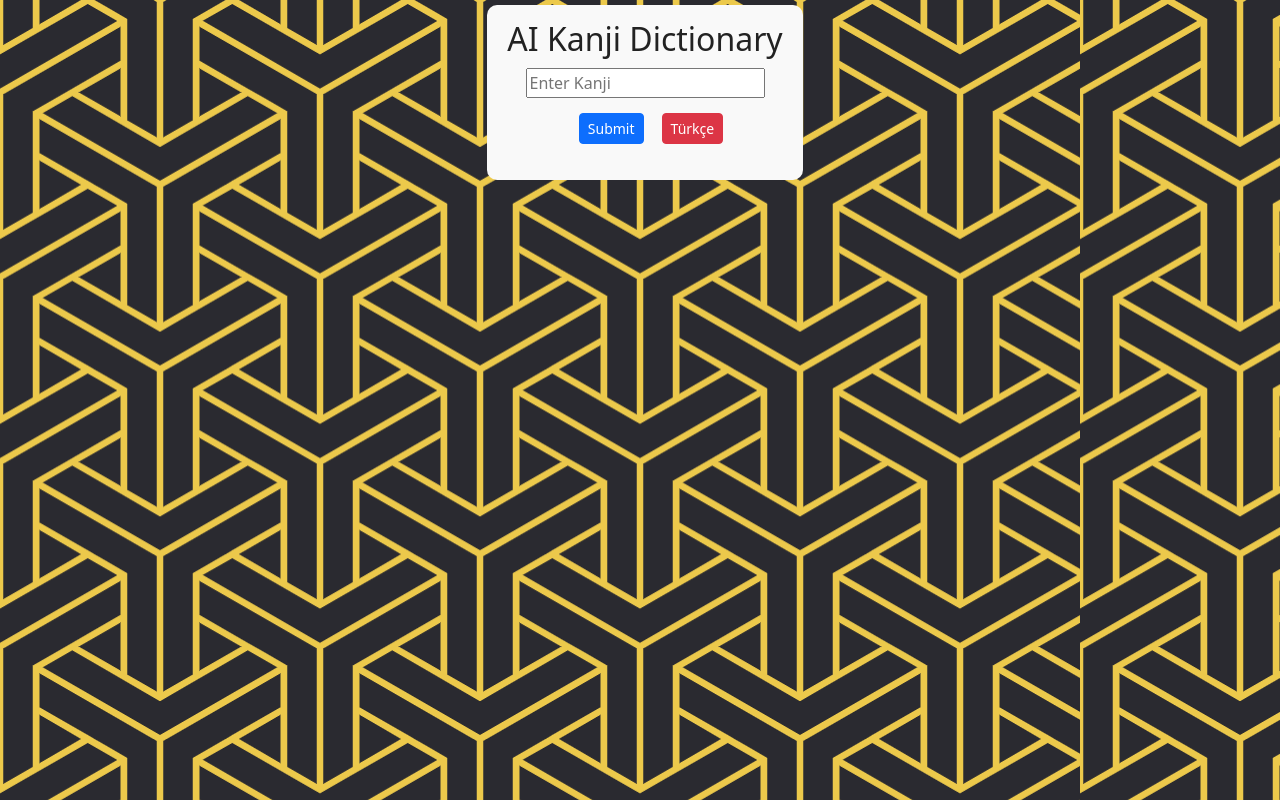
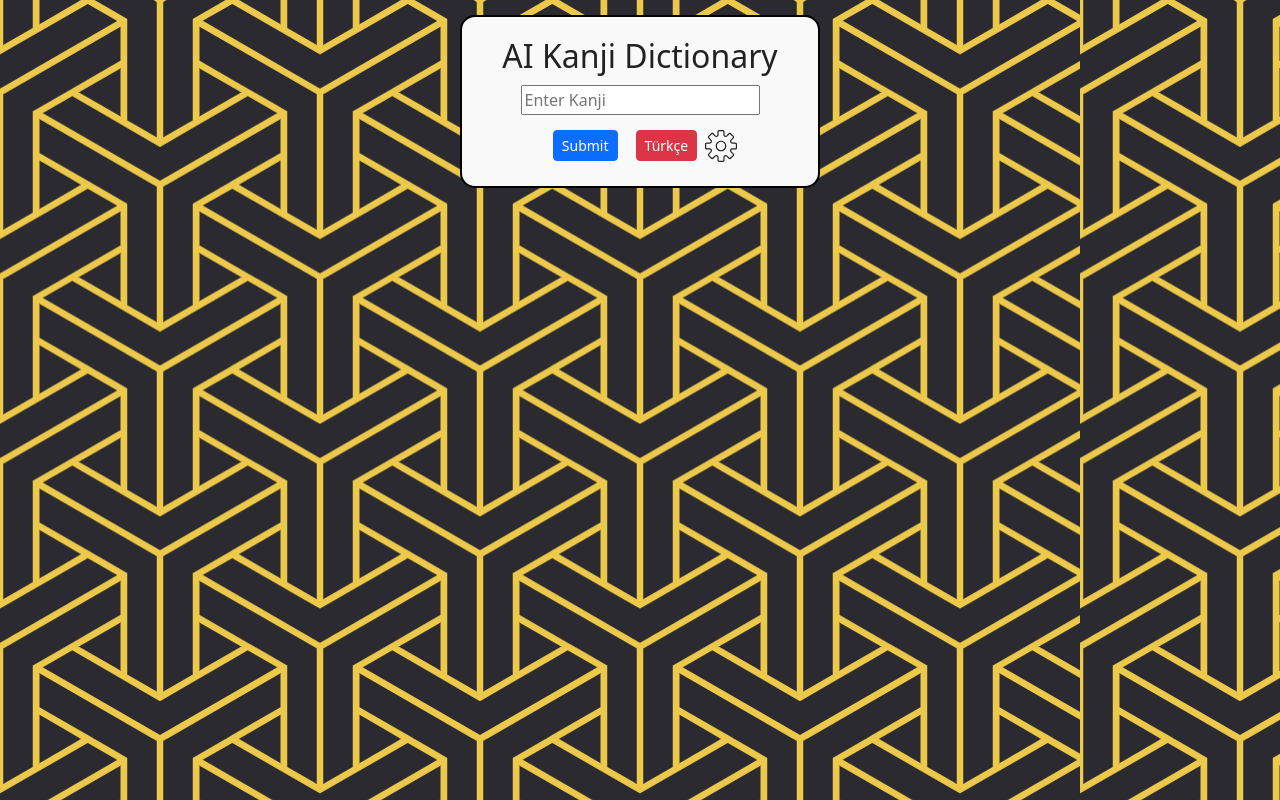
Before and after one commit to burkayakca/AiKanjiDictionaryApp, a React (Create React App) app: page / in a window 1280 px wide. Built offline with nearby package versions, Linux system fonts and the light colour scheme; a web font is replaced by a local one.

Commit message:
Add settings functionality for Gemini API Key management and improve UI layout

```diff
--- a/src/components/App.jsx
+++ b/src/components/App.jsx
@@ -2,6 +2,7 @@ import React, { useState } from "react";
 import Entry from './Entry';
 import getKanji from "./getKanji.jsx";
 import XButton from "./XButton.jsx";
+import SButton from "./SButton.jsx";
 
 function App() {
     const [jsonfile, setJsonfile] = useState(null);
@@ -9,6 +10,8 @@ function App() {
     const [errorMessage, setErrorMessage] = useState("");
     const [isLoading, setIsLoading] = useState(false);
     const [language, setLanguage] = useState("en")
+    const [settings, setSettings] = useState(false)
+    const [apikey, setApikey] = useState("")
 
     function languageSetting() {
       if (language == "en") {
@@ -33,6 +36,21 @@ function App() {
           language = {language}
         />
       );
+    }
+
+    function SettingsOpen () {
+      setSettings(true)
+    }
+
+    function SettingsClose () {
+      setSettings(false)
+    }
+
+    function saveApikey () {
+      localStorage.setItem('GEMINI_API_KEY', apikey)
+      console.log(apikey)
+      alert(language === "en" ? "API Anahtarı Kaydedildi" : "A")
+      SettingsClose()
     }
 
     function resetKanji() {
@@ -62,16 +80,44 @@ function App() {
 
     return (
       <div className="main">
+      {settings ? (
+        <div className="input-container settings">
+          <h2>{language == "en" ? "Settings" : "Ayarlar"}</h2>
+          <input
+            className="form-control-md"
+            type="text"
+            value={apikey}
+            onChange={(e) => setApikey(e.target.value)}
+            placeholder={language === "en" ? "Enter Gemini API Key" : "Gemini API Anahtarı giriniz"}
+            />
+            <div>
+              <button
+                className="btn btn-primary btn-sm text-nowrap"
+                type="submit"
+                onClick={saveApikey}
+                > {language === "en" ?  "Save Key" : "Anahtarı Kaydet"}
+              </button>
+              <button
+                className="btn btn-danger btn-sm text-nowrap lang_btn"
+                type="submit"
+                onClick={SettingsClose}
+              >
+                {language === "en" ? "Cancel" : "İptal"}
+              </button>
+              </div>
+        </div>
+      ) : (
+        <>
           {jsonfile
             ?
             <XButton
               onClick={resetKanji}
-            className={"close-svg"}
+              className={"close-svg np"}
             />
-          : <div className=" input center-container">
-          <h2 className="np">{language === "en" ? "AI Kanji Dictionary" : "YZ Kanji Sözlüğü"}</h2>
+            : <div className="input-container">
+            <h2>{language === "en" ? "AI Kanji Dictionary" : "YZ Kanji Sözlüğü"}</h2>
             <input
-          className="form-control-md np"
+            className="form-control-md"
             type="text"
             value={inputKanji}
             onChange={(e) => setInputKanji(e.target.value)}
@@ -79,7 +125,7 @@ function App() {
             />
             <div>
               <button
-              className="btn btn-primary btn-sm text-nowrap np"
+                className="btn btn-primary btn-sm text-nowrap"
                 type="submit"
                 onClick={handleFetchKanji}
                 disabled={isLoading}
@@ -89,21 +135,26 @@ function App() {
                   }
               </button>
               <button
-              className="btn btn-danger btn-sm text-nowrap np lang_btn"
+                className="btn btn-danger btn-sm text-nowrap lang_btn"
                 type="submit"
                 onClick={languageSetting}
                 disabled={isLoading || jsonfile}
               >
                 {language === "en" ? "Türkçe" : "English"}
               </button>
+              <SButton
+                className={"settings-svg"}
+                onClick={SettingsOpen}
+              />
             </div>
 
           </div>}
-
-
+          { jsonfile &&
           <dl className="dictionary">
-          {jsonfile ? createEntry(jsonfile, 0) : ""}
-        </dl>
+            {createEntry(jsonfile, 0)}
+          </dl>}
+        </>
+      )}
       </div>
     );
 }
--- a/src/components/Entry.jsx
+++ b/src/components/Entry.jsx
@@ -7,7 +7,7 @@ function Entry({ kanji, components, meaning, kunyomi, onyomi, examples, strokeNu
     }
 
     return (
-        <div className="main container-md kanji-container noto-sans-jp">
+        <div className="container-md kanji-container noto-sans-jp">
                     <div className='kanji-info col'>
                         <h1 className="kanji-box">{kanji}</h1>
                             <p className='kanji-p notoSans'><strong>{language == "en" ? "Meaning(s):" : "Anlam(lar)ı:"}</strong>　{meaning}</p>
--- /dev/null
+++ b/src/components/SButton.jsx
@@ -0,0 +1,41 @@
+import React from "react"
+
+function SButton(props) {
+    return(
+    <svg
+        width={32}
+        height={32}
+        onClick={props.onClick}
+        viewBox="0 0 54 54"
+        className={props.className}
+		fill="currentColor"
+        >
+        <path d="M51.22,21h-5.052c-0.812,0-1.481-0.447-1.792-1.197s-0.153-1.54,0.42-2.114l3.572-3.571
+		c0.525-0.525,0.814-1.224,0.814-1.966c0-0.743-0.289-1.441-0.814-1.967l-4.553-4.553c-1.05-1.05-2.881-1.052-3.933,0l-3.571,3.571
+		c-0.574,0.573-1.366,0.733-2.114,0.421C33.447,9.313,33,8.644,33,7.832V2.78C33,1.247,31.753,0,30.22,0H23.78
+		C22.247,0,21,1.247,21,2.78v5.052c0,0.812-0.447,1.481-1.197,1.792c-0.748,0.313-1.54,0.152-2.114-0.421l-3.571-3.571
+		c-1.052-1.052-2.883-1.05-3.933,0l-4.553,4.553c-0.525,0.525-0.814,1.224-0.814,1.967c0,0.742,0.289,1.44,0.814,1.966l3.572,3.571
+		c0.573,0.574,0.73,1.364,0.42,2.114S8.644,21,7.832,21H2.78C1.247,21,0,22.247,0,23.78v6.439C0,31.753,1.247,33,2.78,33h5.052
+		c0.812,0,1.481,0.447,1.792,1.197s0.153,1.54-0.42,2.114l-3.572,3.571c-0.525,0.525-0.814,1.224-0.814,1.966
+		c0,0.743,0.289,1.441,0.814,1.967l4.553,4.553c1.051,1.051,2.881,1.053,3.933,0l3.571-3.572c0.574-0.573,1.363-0.731,2.114-0.42
+		c0.75,0.311,1.197,0.98,1.197,1.792v5.052c0,1.533,1.247,2.78,2.78,2.78h6.439c1.533,0,2.78-1.247,2.78-2.78v-5.052
+		c0-0.812,0.447-1.481,1.197-1.792c0.751-0.312,1.54-0.153,2.114,0.42l3.571,3.572c1.052,1.052,2.883,1.05,3.933,0l4.553-4.553
+		c0.525-0.525,0.814-1.224,0.814-1.967c0-0.742-0.289-1.44-0.814-1.966l-3.572-3.571c-0.573-0.574-0.73-1.364-0.42-2.114
+		S45.356,33,46.168,33h5.052c1.533,0,2.78-1.247,2.78-2.78V23.78C54,22.247,52.753,21,51.22,21z M52,30.22
+		C52,30.65,51.65,31,51.22,31h-5.052c-1.624,0-3.019,0.932-3.64,2.432c-0.622,1.5-0.295,3.146,0.854,4.294l3.572,3.571
+		c0.305,0.305,0.305,0.8,0,1.104l-4.553,4.553c-0.304,0.304-0.799,0.306-1.104,0l-3.571-3.572c-1.149-1.149-2.794-1.474-4.294-0.854
+		c-1.5,0.621-2.432,2.016-2.432,3.64v5.052C31,51.65,30.65,52,30.22,52H23.78C23.35,52,23,51.65,23,51.22v-5.052
+		c0-1.624-0.932-3.019-2.432-3.64c-0.503-0.209-1.021-0.311-1.533-0.311c-1.014,0-1.997,0.4-2.761,1.164l-3.571,3.572
+		c-0.306,0.306-0.801,0.304-1.104,0l-4.553-4.553c-0.305-0.305-0.305-0.8,0-1.104l3.572-3.571c1.148-1.148,1.476-2.794,0.854-4.294
+		C10.851,31.932,9.456,31,7.832,31H2.78C2.35,31,2,30.65,2,30.22V23.78C2,23.35,2.35,23,2.78,23h5.052
+		c1.624,0,3.019-0.932,3.64-2.432c0.622-1.5,0.295-3.146-0.854-4.294l-3.572-3.571c-0.305-0.305-0.305-0.8,0-1.104l4.553-4.553
+		c0.304-0.305,0.799-0.305,1.104,0l3.571,3.571c1.147,1.147,2.792,1.476,4.294,0.854C22.068,10.851,23,9.456,23,7.832V2.78
+		C23,2.35,23.35,2,23.78,2h6.439C30.65,2,31,2.35,31,2.78v5.052c0,1.624,0.932,3.019,2.432,3.64
+		c1.502,0.622,3.146,0.294,4.294-0.854l3.571-3.571c0.306-0.305,0.801-0.305,1.104,0l4.553,4.553c0.305,0.305,0.305,0.8,0,1.104
+		l-3.572,3.571c-1.148,1.148-1.476,2.794-0.854,4.294c0.621,1.5,2.016,2.432,3.64,2.432h5.052C51.65,23,52,23.35,52,23.78V30.22z"/>
+	    <path d="M27,18c-4.963,0-9,4.037-9,9s4.037,9,9,9s9-4.037,9-9S31.963,18,27,18z M27,34c-3.859,0-7-3.141-7-7s3.141-7,7-7
+		s7,3.141,7,7S30.859,34,27,34z"/>
+    </svg>
+)};
+
+export default SButton;
--- a/src/components/getKanji.jsx
+++ b/src/components/getKanji.jsx
@@ -13,8 +13,7 @@ function getKanji(character,language) {
         properties = Prompts.tr.properties;
     };
 
-
-    const GEMINI_API_KEY = process.env.REACT_APP_GEMINI_API_KEY
+    const GEMINI_API_KEY = localStorage.getItem("GEMINI_API_KEY")
     const genAI = new GoogleGenerativeAI(GEMINI_API_KEY);
     const model = genAI.getGenerativeModel({
         model: "gemini-2.0-flash",
--- a/src/style.css
+++ b/src/style.css
@@ -20,9 +20,6 @@
 
     .main {
         background-color: var(--light-bg);
-        margin: 5px;
-        border-radius: 10px;
-        padding: 10px
     }
 
 
@@ -51,6 +48,10 @@
         .kanji-input {
         border: 2px solid var(--light-text);
         color: var(--light-text);
+    }
+
+    .settings-svg {
+        fill: var(--light-text);
     }
 }
 
@@ -84,6 +85,10 @@
         border: 2px solid var(--dark-text);
         color: var(--dark-text);
     }
+
+    .settings-svg {
+        fill: var(--dark-text);
+    }
 }
 
 @media print {
@@ -96,28 +101,36 @@
     }
 }
 
+body {
+    padding: 15px;
+}
+
 h2 {
     margin : 10px;
 }
 
 .main {
-    margin: 5px;
-    border-radius: 10px;
-    padding: 5px;
+    padding: 10px;
+    border-radius: 15px;
     min-width: 80%;
-    width: 100%;
     max-width: 600px;
+    border: solid black 2px;
 }
 
-.center-container {
+.input-container {
     display: flex;
     flex-direction: column;
     align-items: center;
     justify-content: center;
-    margin: 0 auto;
     min-width: 80%;
-    width: 100%;
     max-width: 600px;
+    padding-left: 20px;
+    padding-right: 20px;
+}
+
+settings {
+    padding-left: 25px;
+    padding-right: 25px;
 }
 
 .close-svg {
@@ -125,6 +138,12 @@ h2 {
   cursor: pointer;
   fill: var(--accent-color);
   margin: 16px;
+}
+
+.settings-svg {
+  transition: transform 0.2s;
+  cursor: pointer;
+  margin: 5px;
 }
 
 .emoji {
```
Also changed, not shown: 1 other file (tests, documents, lock files or other folders). Lines whose indentation alone changed are shown as unchanged.
